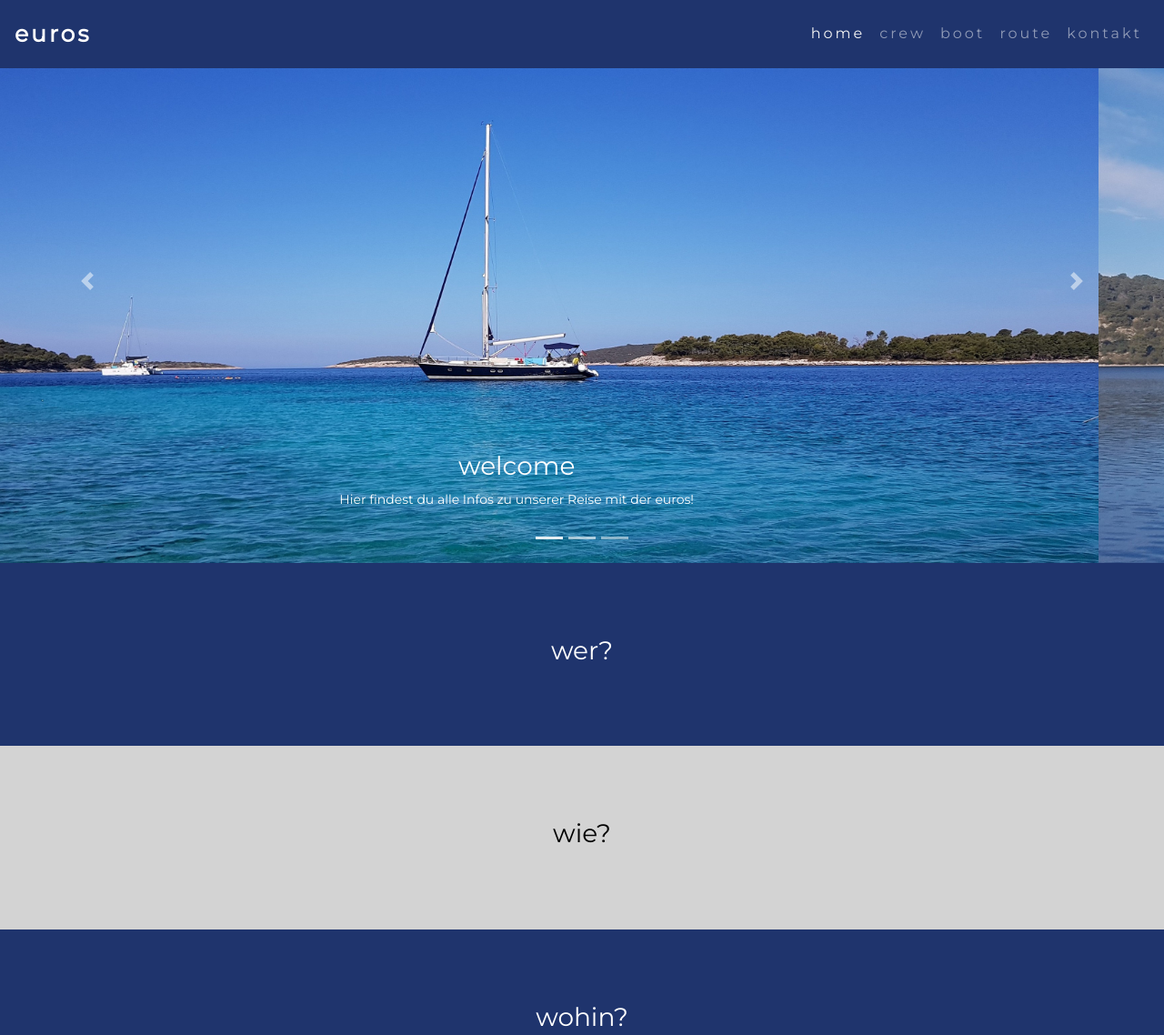
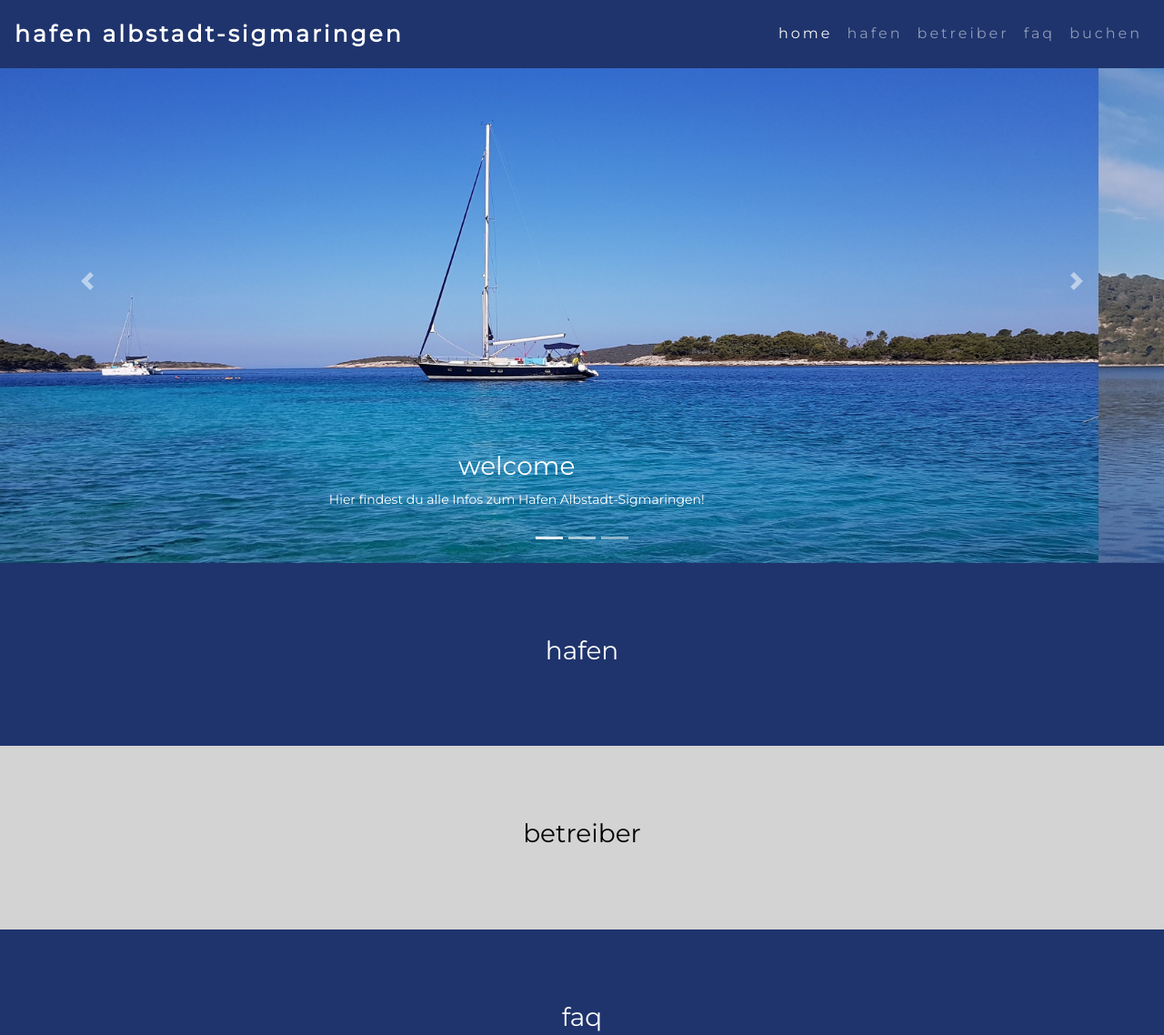
Before and after one commit to blakars/Booking-Website, a website: page index.html in a window 1280 px wide. Shown: the top 1138 px of the page at 91% size. Drawn offline with nearby package versions, Linux system fonts and the light colour scheme.

Commit message:
Update Index.html

```diff
--- a/index.html
+++ b/index.html
@@ -19,11 +19,11 @@
     <!--Eigener CSS-File-->
     <link rel="stylesheet" type="text/css" href="lib/css1.css">
 
-    <title>euros - home</title>
+    <title>hafen albstadt-sigmaringen - home</title>
   </head>
   <body>
       <nav class="navbar navbar-expand-sm fixed-top bg-1 navbar-dark">
-            <a class="navbar-brand" href="index.html">euros</a>
+            <a class="navbar-brand" href="index.html">hafen albstadt-sigmaringen</a>
 
             <button class="navbar-toggler" type="button" data-toggle="collapse" data-target="#collapsibleNavbar"">
                <span class="navbar-toggler-icon"></span>
@@ -35,16 +35,16 @@
                         <a class="nav-link active-page" href="index.html">home</a>
                     </li>
                     <li class="nav-item">
-                       <a class="nav-link" href="crew.html">crew</a>
+                       <a class="nav-link" href="crew.html">hafen</a>
                     </li>
                     <li class="nav-item">
-                        <a class="nav-link" href="boot.html">boot</a>
+                        <a class="nav-link" href="boot.html">betreiber</a>
                     </li>
                     <li class="nav-item">
-                        <a class="nav-link" href="route.html">route</a>
+                        <a class="nav-link" href="route.html">faq</a>
                     </li>
                     <li class="nav-item">
-                        <a class="nav-link" href="kontakt.html">kontakt</a>
+                        <a class="nav-link" href="kontakt.html">buchen</a>
                     </li>
                </ul>
            </div>
@@ -62,7 +62,7 @@
                             <img src="lib/pan2c.jpg" alt="Panorama2" width="1000" height="500">
                             <div class="carousel-caption">
                                 <h3>welcome</h3>
-                                <p>Hier findest du alle Infos zu unserer Reise mit der euros!</p>
+                                <p>Hier findest du alle Infos zum Hafen Albstadt-Sigmaringen!</p>
                             </div>
                         </div>
                         <div class="carousel-item">
@@ -81,34 +81,32 @@
                 </div>
             </section>
             <section class="container-fluid bg-3">
-                <h3 class="www bg-3">wer?</h3>
+                <h3 class="www bg-3">hafen</h3>
                     <div class="hidden">
-                        <p class="margin">Franziska und Karsten sind begeisterte Segler und freuen sich dieses Jahr auf Reise zu gehen.</p>
+                        <p class="margin">Der Hafen wurde 2021 neu errichtet und bietet alles was das Herz begehrt.</p>
                         <img src="lib/fk1js.jpg" class="img-fluid rounded-circle margin" alt="fk">
                         <p><a class="bg-3" href="crew.html">mehr</a></p>
                     </div>
             </section>
             <section class="container-fluid bg-2">
-                <h3 class="www bg-2">wie?</h3>
+                <h3 class="www bg-2">betreiber</h3>
                     <div class="hidden">
-                        <p class="margin">Die beiden sind mit dem Segelboot <b>euros</b> unterwegs, einer Bavaria44 (Baujahr 1996).</p>
+                        <p class="margin">Fabian, Sebastian und Karsten sind die Betreiber des neuen Hafens und freuen sich auf euch!</p>
                         <img src="lib/pan2c-quadrat.jpg" class="img-fluid rounded-circle margin" alt="euros">
                         <p><a class="bg-2" href="boot.html">mehr</a></p>
                     </div>
             </section>
             <section class="container-fluid bg-3">
-                <h3 class="www bg-3">wohin?</h3>
+                <h3 class="www bg-3">faq</h3>
                     <div class="hidden">
-                        <p class="margin">Bislang gibt es nur eine grobe Route: von Split nach Istanbul.</p>
+                        <p class="margin">Ihr habt bestimmt einige Fragen zur Buchung. Unten werdet ihr fündig!</p>
                         <img src="lib/istanbul-quadrat.jpg" class="img-fluid rounded-circle margin" alt="fk">
                         <p><a class="bg-3" href="route.html">mehr</a></p>
                     </div>
             </section>
         </main>
         <footer class="container-fluid bg-3">
-            <a class="bg-3" href="kontakt.html">kontakt</a>
-            <p></p>
-            <p>&copy; fksail2021</p>
+            <p>&copy; hafen-albsig-2021</p>
         </footer>
   </body>
 </html>
```
